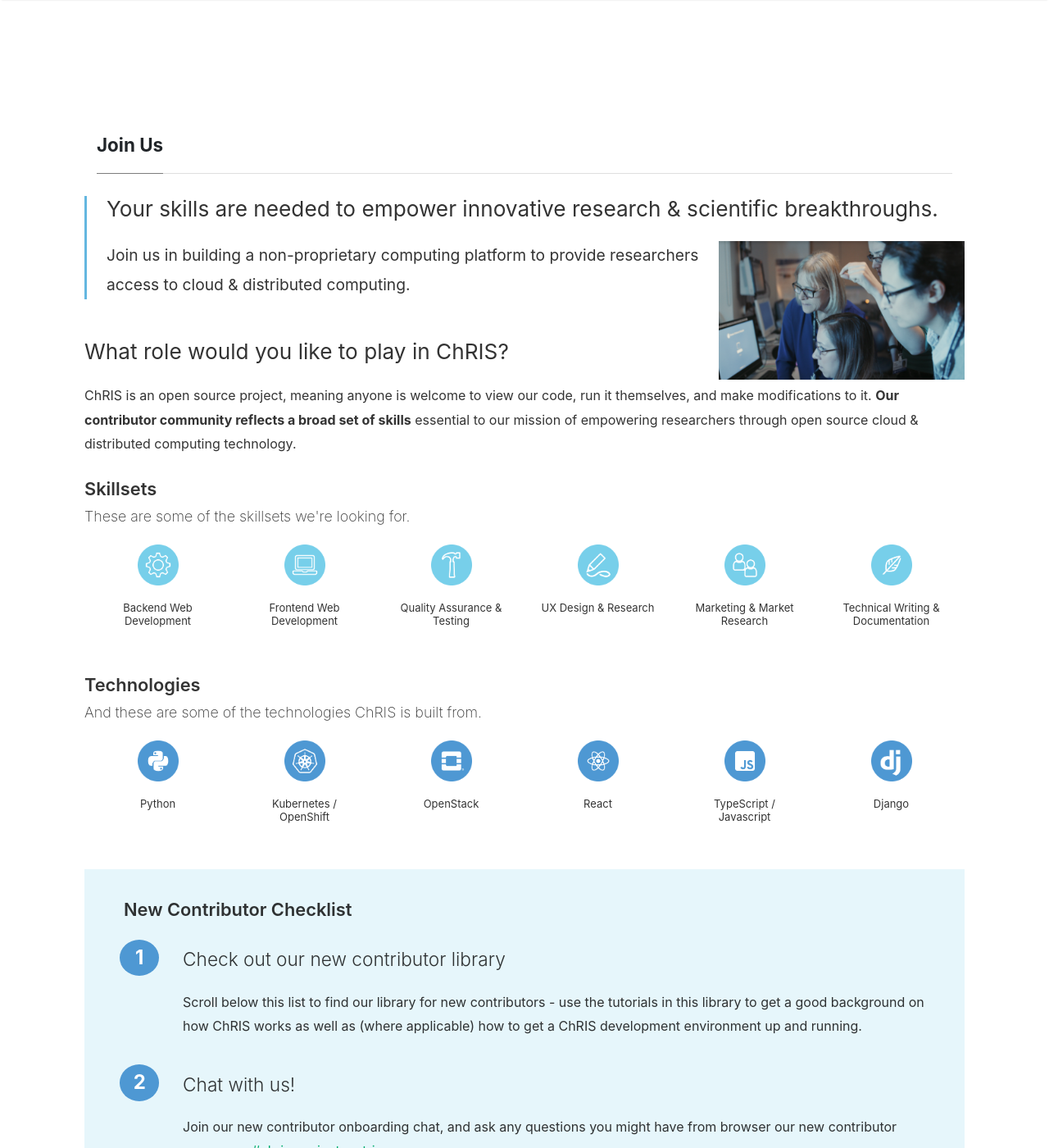
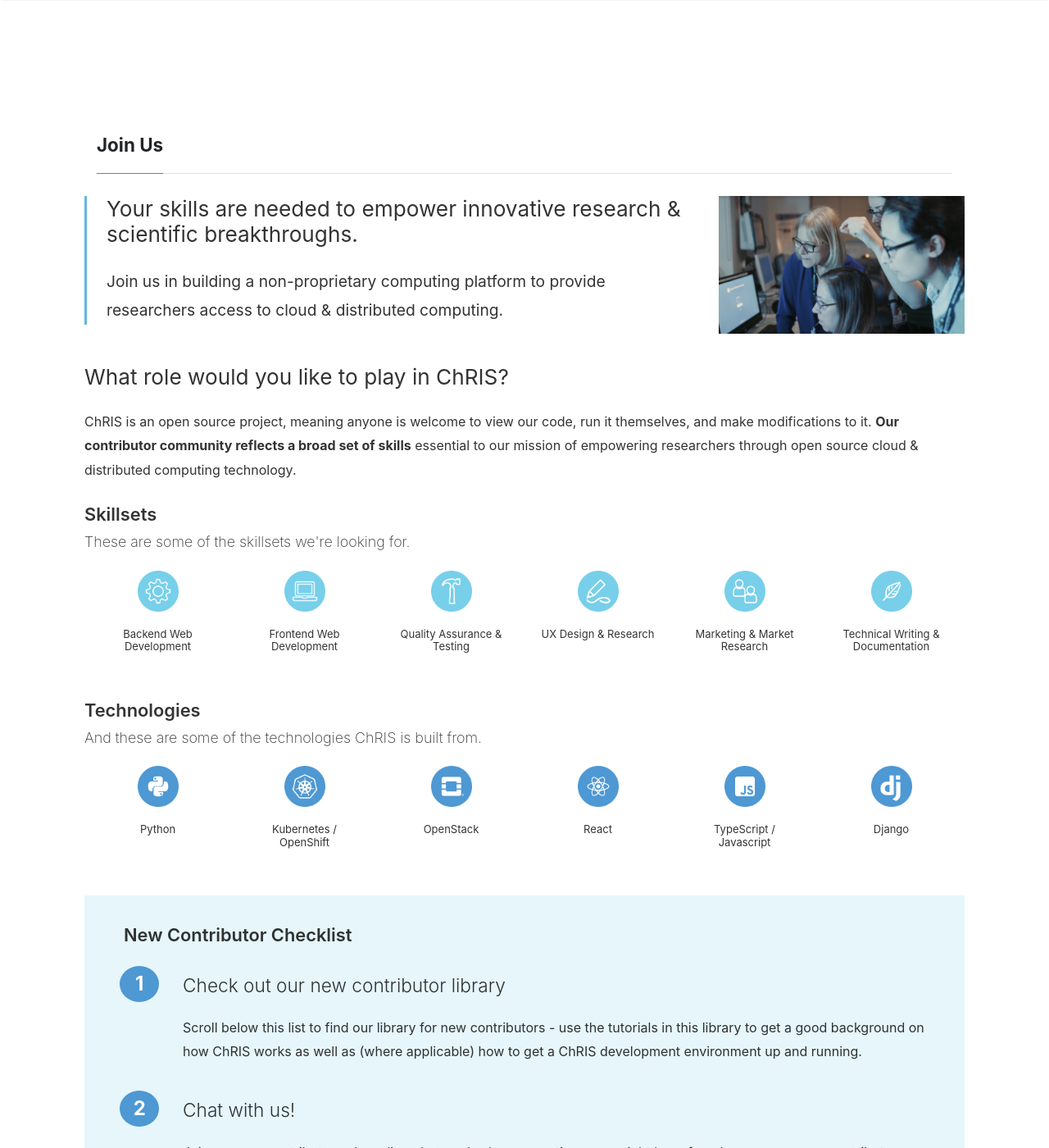
Before and after one commit to FNNDSC/website-old, a Jekyll site: the page built from _pages/join-us.html, in a window 1280 px wide and 1400 px high. Shown: the whole window at 82% size. Built offline with Jekyll 4.4.1, drawn with Linux system fonts in a browser that asks for light colours; nearby versions of some CDN libraries; some web fonts are replaced.

Commit message:
making the header for join-us more responsive

```diff
--- a/_pages/join-us.html
+++ b/_pages/join-us.html
@@ -6,8 +6,8 @@
 ---
 <div id="join">
 <div id="join-header">
+<img src="/assets/images/join.png" style="float: right; width: 300px;" />
 <h2>Your skills are needed to empower innovative research &amp; scientific breakthroughs.</h2>
-<img src="/assets/images/join.png" style="float: right; width: 300px;" />
 <p>Join us in building a non-proprietary computing platform to provide researchers access to cloud &amp; distributed computing.</p>
 </div>
 
--- a/assets/css/screen.css
+++ b/assets/css/screen.css
@@ -1145,6 +1145,19 @@
     font-size: 2.2ex;
 }
 
+#join-header img {
+    margin-left: 2rem;
+    margin-bottom: 2rem;
+}
+
+@media screen and (max-width:780px) {
+    #join-header img {
+        float: none !important;
+        width: 100%;
+        margin-left: 0;
+    }
+}
+
 #join section#checklist {
     background-color: #e6f6fb;
     padding: 1.5em 3em;
@@ -1152,11 +1165,6 @@
 
 #join section#library {
     background-color: #ffffff;
-}
-
-#join #library.container {
-    max-width: 100%;
-    padding: 0;
 }
 
 #join #library .row {
```
